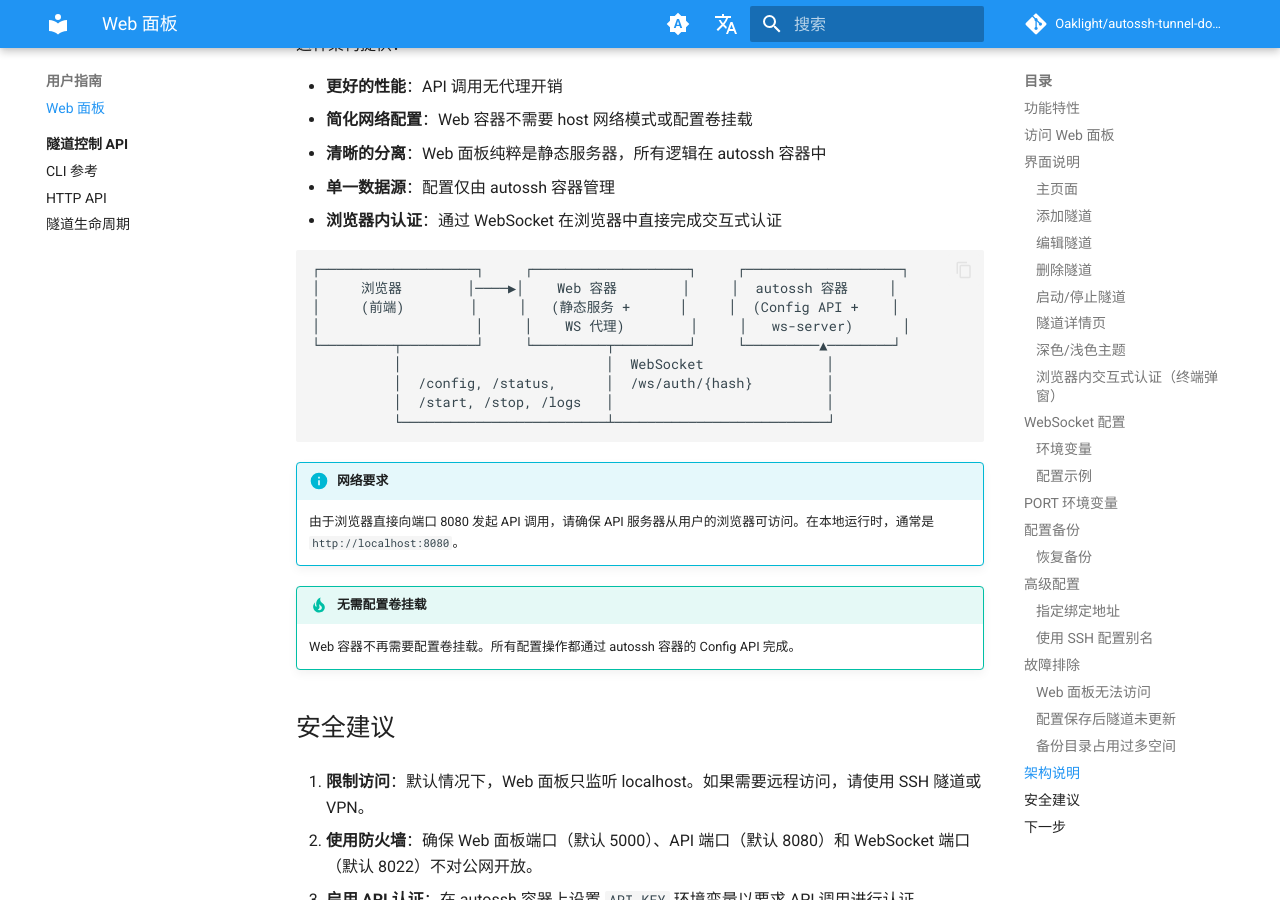
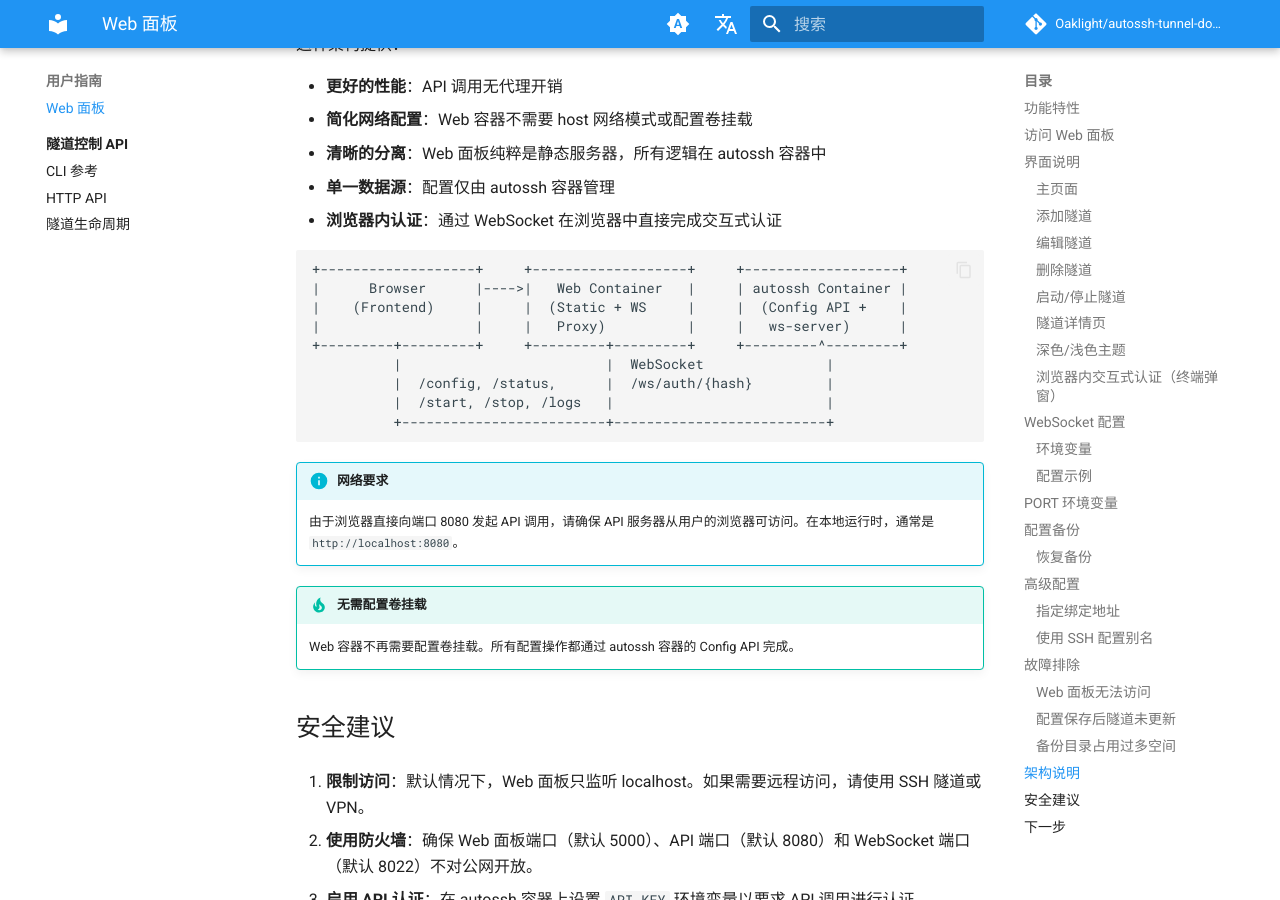
Before and after one commit to Oaklight/autossh-tunnel-dockerized, an MkDocs documentation site: the page built from docs/web-panel.md, in a window 1280 px wide and 900 px high, scrolled down 9901 px. Built offline with MkDocs 1.6.1 and Material for MkDocs 9.7.7, drawn with Linux system fonts in a browser that asks for light colours; comment, search, counter and statistics services are not loaded.

Commit message:
fix: use ASCII chars in architecture diagram for consistent rendering
Unicode box-drawing chars (┌─┐│) and geometric shapes (▶▲) render at
different widths in some monospace fonts, breaking diagram alignment.
Switch to pure ASCII (+, -, |, >, ^) for reliable rendering.

````diff
--- a/docs/web-panel.md
+++ b/docs/web-panel.md
@@ -324,15 +324,15 @@ Web 面板使用 **直接 API 架构**：
 - **浏览器内认证**：通过 WebSocket 在浏览器中直接完成交互式认证
 
 ```
-┌───────────────────┐     ┌───────────────────┐     ┌───────────────────┐
-│     浏览器        │────▶│    Web 容器        │     │  autossh 容器     │
-│     (前端)        │     │   (静态服务 +      │     │  (Config API +    │
-│                   │     │    WS 代理)        │     │   ws-server)      │
-└─────────┬─────────┘     └─────────┬─────────┘     └─────────▲────────┘
-          │                         │  WebSocket               │
-          │  /config, /status,      │  /ws/auth/{hash}         │
-          │  /start, /stop, /logs   │                          │
-          └─────────────────────────┴──────────────────────────┘
++-------------------+     +-------------------+     +-------------------+
+|      Browser      |---->|   Web Container   |     | autossh Container |
+|    (Frontend)     |     |  (Static + WS     |     |  (Config API +    |
+|                   |     |   Proxy)          |     |   ws-server)      |
++---------+---------+     +---------+---------+     +---------^---------+
+          |                         |  WebSocket               |
+          |  /config, /status,      |  /ws/auth/{hash}         |
+          |  /start, /stop, /logs   |                          |
+          +-------------------------+--------------------------+
 ```
 
 !!! info "网络要求"
````
